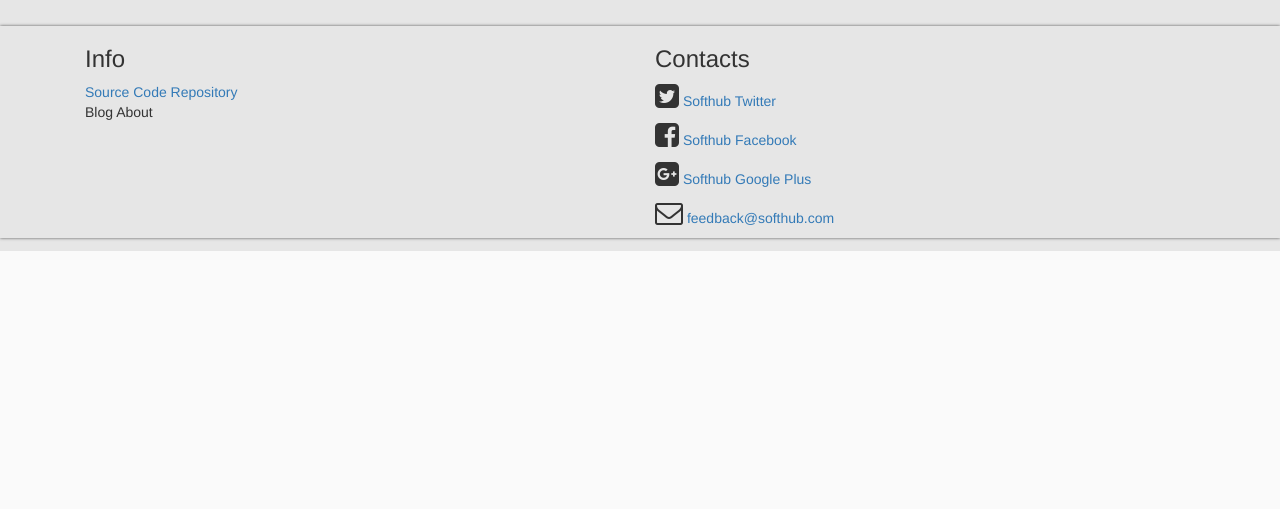
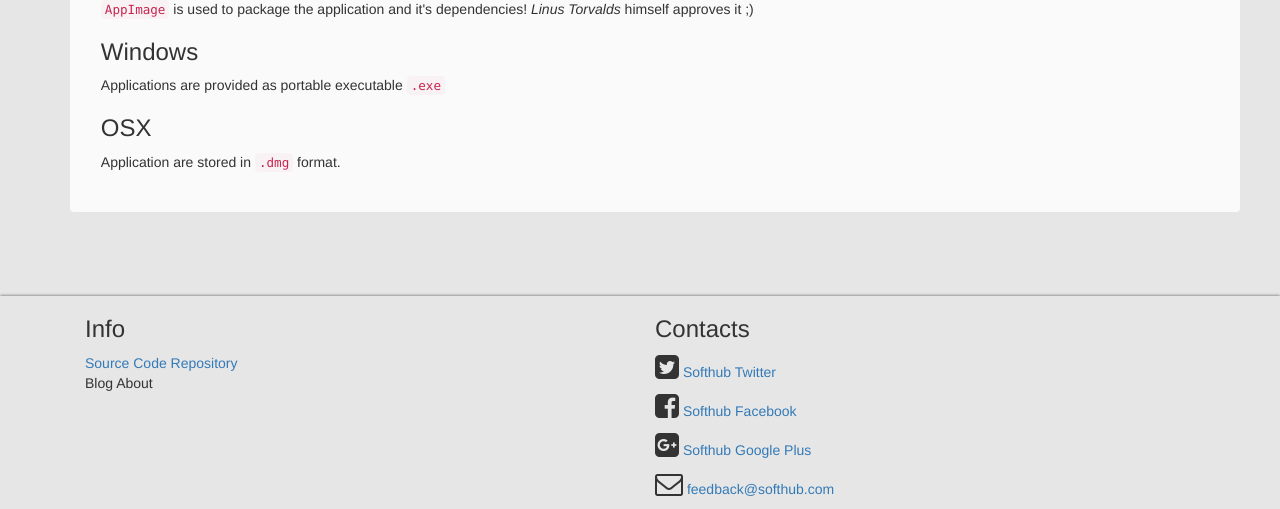
Before and after one commit to davcri/softhub, a Django app: page /softhub/about in a window 1280 px wide. Shown: the part 549-1058 px from the top of the page. Before the commit the page ends 800 px from the top, so only its background shows below. Run offline with Django 3.2, Linux system fonts and the light colour scheme; parts of the project's set-up code (start-up, migrations or seed data) failed here and were passed over; some libraries are stand-ins or nearby versions.

Commit message:
Updated about page

```diff
--- a/softhub/templates/softhub/about/about.html
+++ b/softhub/templates/softhub/about/about.html
@@ -12,17 +12,18 @@
       Just select one application, download it and then open it on your computer!
     </p>
 
-    <h1>Technologies</h1>
-
     <h3>Linux</h3>
     <p>
-       <code>AppStream</code> is used to package the
+      <img src="http://appimage.org/images/logo3.svg" alt="">
+      <a href="http://appimage.org/"> Website</a> <br>
+      <code>AppImage</code> is used to package the
       application and it's dependencies! <i>Linus Torvalds</i> himself approves
       it ;)
     </p>
 
     <h3>Windows</h3>
     <p>
+      Applications are provided as portable executable <code>.exe</code>
     </p>
 
     <h3>OSX</h3>
```
